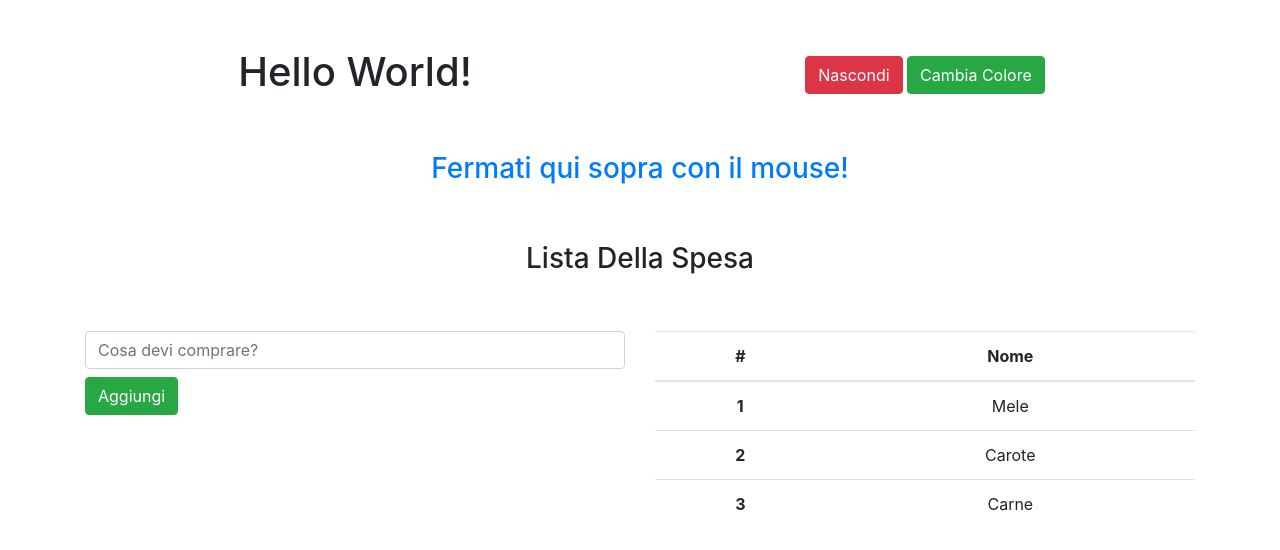
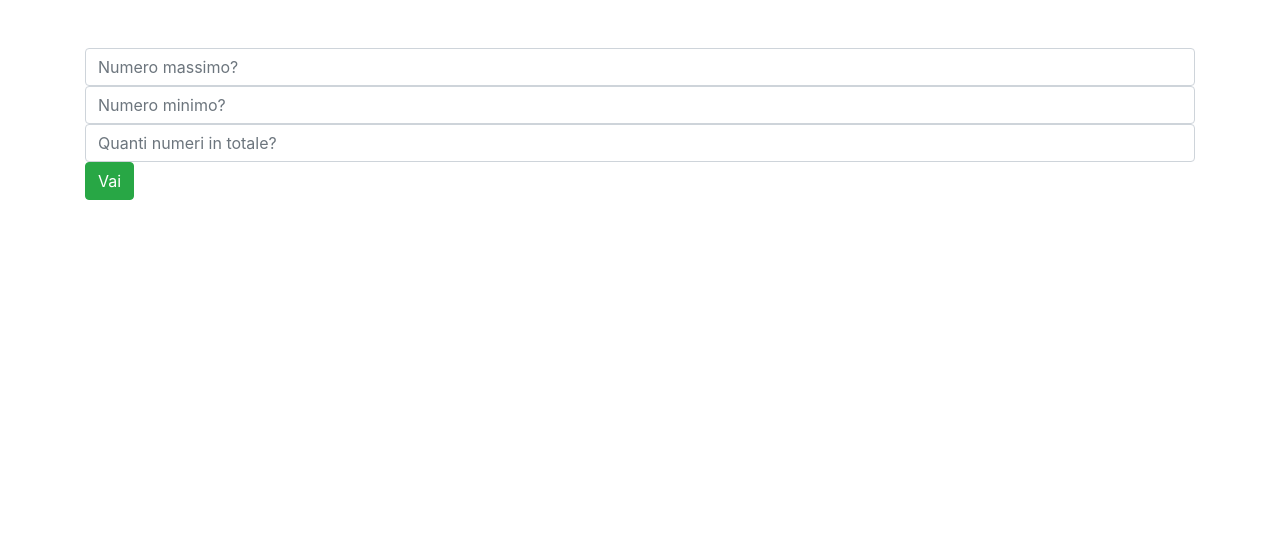
Before and after one commit to PierluigiBarocci/first-approach-vue.js, a plain HTML site: page index.html in a window 1280 px wide. Drawn offline with nearby package versions, Linux system fonts and the light colour scheme.

Commit message:
Generatore numeri casuali

```diff
--- a/index.html
+++ b/index.html
@@ -11,7 +11,16 @@
 </head>
 <body>
     <div id="app">
-        <div class="container text-center mt-5">
+        <div class="container mt-5">
+            <input v-model="maxNumber" class="form-control" type="text" placeholder="Numero massimo?">
+            <input v-model="minNumber" class="form-control" type="text" placeholder="Numero minimo?">
+            <input v-model="quantity" class="form-control" type="text" placeholder="Quanti numeri in totale?">
+            <a href="#" @click="getNUmbers(maxNumber, minNumber, quantity)" class="btn btn-success">Vai</a>
+        </div>
+        <ul v-for="(number, index) in numbers">
+            <li> {{ number }}</li>
+        </ul>
+        <!-- <div class="container text-center mt-5">
             <div class="row">
                 <div class="col-sm-6">
                     <h1 v-if="isVisible" :class="isDark ? null : 'text-success'">{{ message }}</h1>
@@ -53,7 +62,7 @@
                     </table>
                 </div>
             </div>
-        </div>
+        </div> -->
     </div>
     <script src="main.js"></script>
 </body>
--- a/main.js
+++ b/main.js
@@ -1,43 +1,67 @@
 var app = new Vue({
     el: '#app',
     data: {
-        message: 'Hello World!',
-        button: 'Nascondi',
-        button_color: 'Cambia Colore',
-        isVisible: true,
-        isDark: true,
-        hover_message: 'Vue.js è magnifico!',
-        items : [
-            {
-                text: 'Mele'
-            },
-            {
-                text: 'Carote'
-            },
-            {
-                text: 'Carne'
-            },
-        ],
-        newItem : '',
+        minNumber: '',
+        maxNumber: '',
+        quantity: '',
+        newNumber: '',
+        numbers :[]
     },
     methods: {
-        toggleTitle() {
-            if (this.isVisible) {
-                this.isVisible = false;
-                this.button = 'Mostra'
-            } else {
-                this.isVisible = true;
-                this.button = 'Nascondi'
-            }
-        },
-        toggleColor() {
-            this.isDark = !this.isDark;
-        },
-        addItem() {
-            this.items.push({
-                text: this.newItem
-            });
-            this.newItem = '';
+        getNUmbers(maxNumber, minNumber, quantity) {
+            // svuoto array
+            this.numbers = [];
+            for (var i = 0; i < quantity; i++) {
+                // funzione per generare numeri random estremi inclusi
+                newNumber =  Math.floor((Math.random() * (this.maxNumber - this.minNumber + 1)) + this.minNumber);
+                // ad ogni passaggio, pusho il numero nell'array
+                this.numbers.push(newNumber);
+                // azzero newNumber
+                this.newNumber = ''
+            };
         }
     }
 })
+// var app = new Vue({
+//     el: '#app',
+//     data: {
+//         message: 'Hello World!',
+//         button: 'Nascondi',
+//         button_color: 'Cambia Colore',
+//         isVisible: true,
+//         isDark: true,
+//         hover_message: 'Vue.js è magnifico!',
+//         items : [
+//             {
+//                 text: 'Mele'
+//             },
+//             {
+//                 text: 'Carote'
+//             },
+//             {
+//                 text: 'Carne'
+//             },
+//         ],
+//         newItem : '',
+//     },
+//     methods: {
+//         toggleTitle() {
+//             if (this.isVisible) {
+//                 this.isVisible = false;
+//                 this.button = 'Mostra'
+//             } else {
+//                 this.isVisible = true;
+//                 this.button = 'Nascondi'
+//             }
+//         },
+//         toggleColor() {
+//             this.isDark = !this.isDark;
+//         },
+//         addItem() {
+//             this.items.push({
+//                 text: this.newItem
+//             });
+//             this.newItem = '';
+//         }
+//     }
+// })
```
